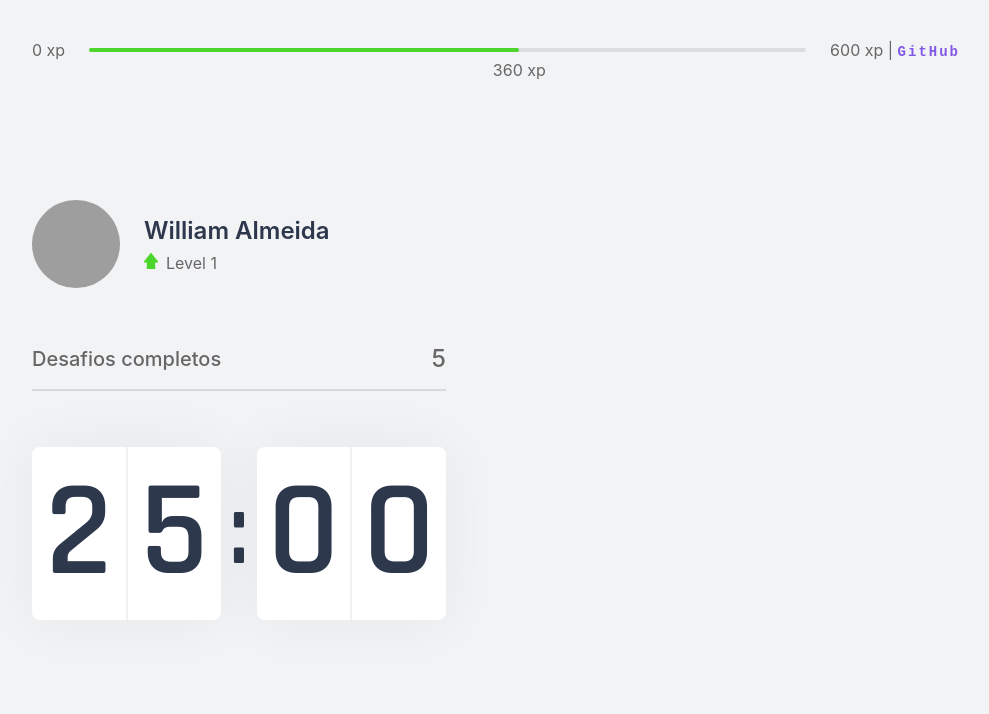
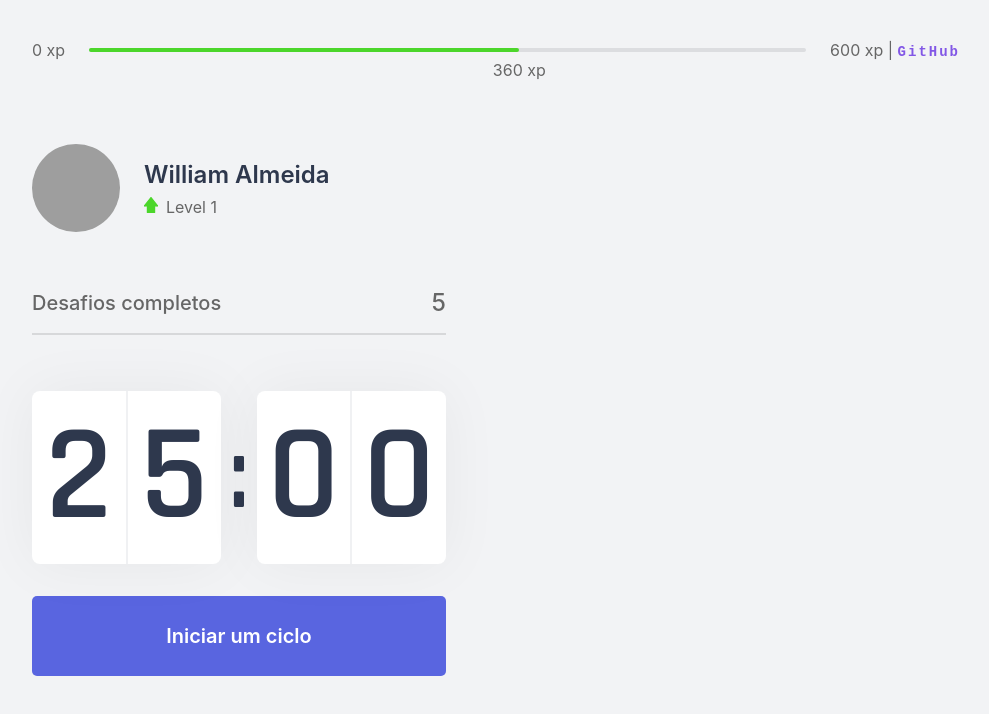
Before and after one commit to william-almeida/moveit, a Next.js app: page / in a window 1280 px wide. Shown: the top 714 px of the page, without its empty margins (144-1133 px from the left). Built offline with nearby package versions, Linux system fonts and the light colour scheme; grey boxes are pictures that could not be loaded.

Commit message:
Countdown button

```diff
--- a/src/components/Countdown.tsx
+++ b/src/components/Countdown.tsx
@@ -1,6 +1,7 @@
 import styles from '../styles/components/Countdown.module.css'
 export function Countdown() {
   return(
+    <div>
       <div className={ styles.countdownContainer }>
         <div>
           <span>2</span>
@@ -12,5 +13,11 @@
           <span>0</span>
         </div>
       </div>
+
+      <button type="button" className={ styles.countdownButton }>
+        Iniciar um ciclo
+      </button>
+
+    </div>
   );
 }
--- a/src/pages/_document.tsx
+++ b/src/pages/_document.tsx
@@ -5,6 +5,7 @@
     return(
       <Html>
         <Head>
+          <link rel="shortcut icon" href="favicon.png" type="image/png"/>
           <link rel="preconnect" href="https://fonts.gstatic.com" />
           <link href="https://fonts.googleapis.com/css2?family=Rajdhani:wght@600&display=swap" rel="stylesheet" />
         </Head>
--- a/src/pages/index.tsx
+++ b/src/pages/index.tsx
@@ -3,10 +3,15 @@
 import { Profile } from "../components/Profile";
 import { Countdown } from "../components/Countdown";
 import styles from '../styles/pages/Home.module.css';
+import Head from "next/head";
 
 export default function Home() {
   return (
     <div className={ styles.container }>
+      <Head>
+        <title>Início | Movement</title>
+      </Head>
+
       <ExperienceBar />
 
       <section>
--- a/src/styles/components/Countdown.module.css
+++ b/src/styles/components/Countdown.module.css
@@ -34,3 +34,28 @@
   font-size: 6.25rem;
   margin: 0 0.5rem;
 }
+
+.countdownButton {
+  width: 100%;
+  height: 5rem;
+
+  margin-top: 2rem;
+
+  display: flex;
+  align-items: center;
+  justify-content: center;
+
+  border: 0;
+  border-radius: 5px;
+
+  background-color: var(--blue);
+  color: var(--white);
+
+  font-size: 1.25rem;
+  font-weight: 600;
+  transition: background-color 200ms;
+}
+
+.countdownButton:hover {
+  background-color: var(--blue-dark);
+}
```
Lines whose indentation alone changed are shown as unchanged.
